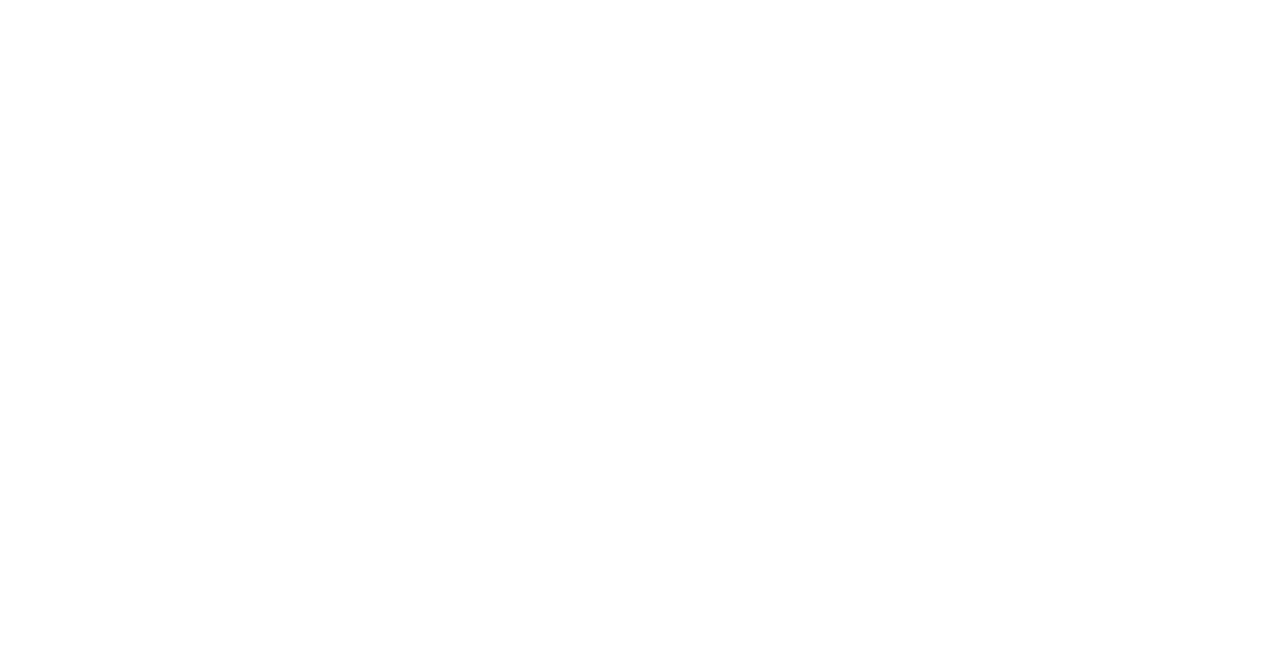
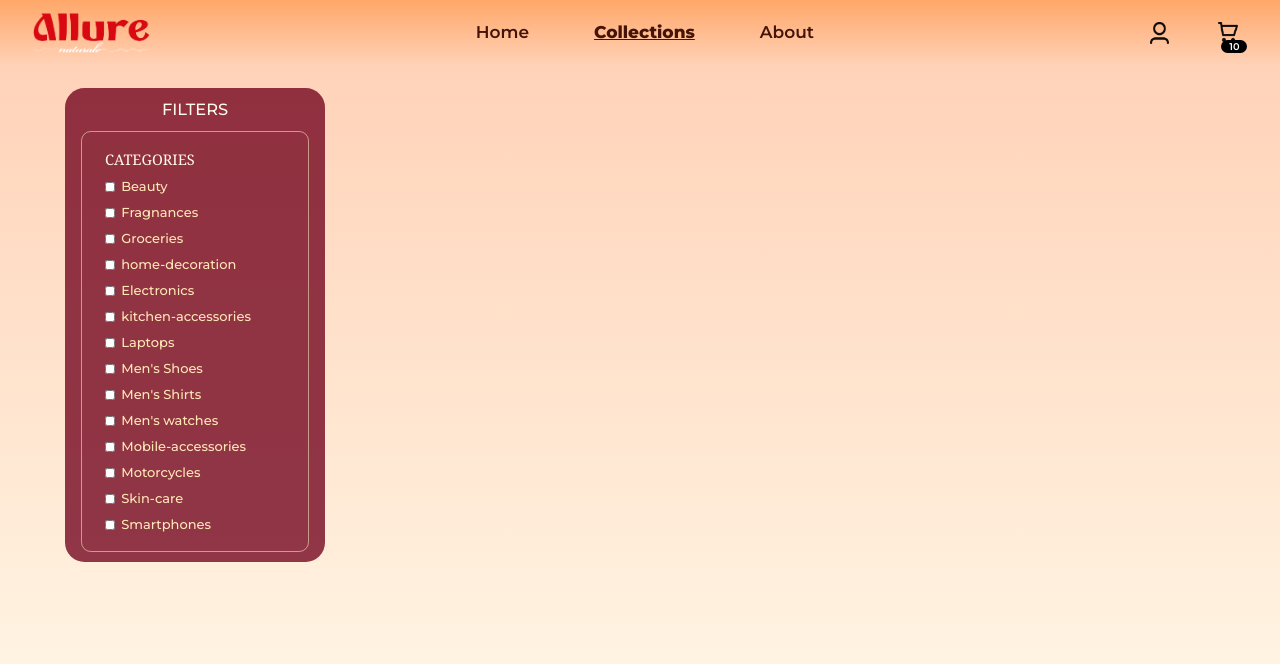
Before and after one commit to srgmnagar/e-commerce-website, a React (Vite) app in the folder e-comm/: page /collections in a window 1280 px wide. Before the commit this address had no page. Shown: the top 664 px of the page. Built offline with nearby package versions, Linux system fonts and the light colour scheme.

Commit message:
worked on categories page

```diff
--- a/e-comm/src/App.jsx
+++ b/e-comm/src/App.jsx
@@ -14,7 +14,7 @@ function App() {
   return (
     <Routes>
       <Route path='/' element={<Landing/>}/>
-      <Route path='/collecions' element={<Collection/>}/>
+      <Route path='/collections' element={<Collection/>}/>
       <Route path='/login' element={<Login/>}/>
       <Route path='/cart' element={<Cart/>}/>
       <Route path='/product/:productId' element={<Product/>}/>
--- a/e-comm/src/Components/Navbar.jsx
+++ b/e-comm/src/Components/Navbar.jsx
@@ -46,13 +46,13 @@ function Navbar() {
         </div>
 
         <div className="flex gap-9">
-          <button className="p-3 rounded-full hover:scale-105 transition-all duration-100 ease-in-out">
+          <button className="p-3 rounded-full hover:scale-110 transition-all duration-100 ease-in-out">
             <img className="w-6" src={User} alt="User Icon" />
             <div className="group-hover:block hidden absolute dropdown-menu right-0 pt-4">
 
             </div>
           </button>
-          <NavLink to="/cart" className="p-3 rounded-full relative hover:scale-105 transition-all duration-100 ease-in">
+          <NavLink to="/cart" className="p-3 rounded-full relative hover:scale-110 transition-all duration-100 ease-in">
             <img className="w-6" src={Cart} alt="Cart Icon" />
             <p className="absolute right-[0px] bottom-[0px] w-8 text-center bg-black text-white rounded-full text-xs" >10</p>
           </NavLink>
--- a/e-comm/src/Components/Productcards.jsx
+++ b/e-comm/src/Components/Productcards.jsx
@@ -6,7 +6,7 @@ function Productcards() {
         const [product, setProducts] = useState([]);
 
         useEffect(() => {
-            axios.get('https://dummyjson.com/products')
+            axios.get('https://dummyjson.com/products?limit=150')
                 .then((response) => {
                     console.log(response.data.products);
 
--- a/e-comm/src/pages/Collection.jsx
+++ b/e-comm/src/pages/Collection.jsx
@@ -1,9 +1,67 @@
-import React from 'react'
+import React, { useState } from 'react'
+import Navbar from '../Components/Navbar'
 
 function Collection() {
+  const [showfilter, setShowfilter]=useState(false)
   return (
-    <div>
+    <div className="bg-gradient-to-b from-[#ffcfb4] to-amber-50 min-h-screen relative pb-5">
+      <Navbar/>
 
+      <div className='flex flex-col sm:flex-row gap-2 sm:gap-10 sm:px-20 px-10 py-7'>
+        {/* {filterss} */}
+        <div className='flex flex-col gap-3 min-w-80 px-5 py-3 cursor-pointer text-center font-medium bg-[#70001cc5] rounded-3xl text-amber-50'>
+            <p className='text-xl'>FILTERS</p>
+            {/* category filters */}
+            <div className={`border border-[#fef3c78b] rounded-xl p-5 px-7 ${showfilter ? '' : 'hidden'} sm:block`}>
+                <p className='mb-2 text-left font-serif font-medium text-lg'>CATEGORIES</p>
+                <div className='flex flex-col gap-2'>
+                    <p className='flex gap-2 text-md text-[#ffe8b6]'>
+                      <input className='w-3' type="checkbox" name="" id="" />Beauty
+                    </p>
+                    <p className='flex gap-2 text-md text-[#ffe8b6]'>
+                      <input className='w-3' type="checkbox" name="" id="" />Fragnances
+                    </p>
+                    <p className='flex gap-2 text-md text-[#ffe8b6]'>
+                      <input className='w-3' type="checkbox" name="" id="" />Groceries
+                    </p>
+                    <p className='flex gap-2 text-md text-[#ffe8b6]'>
+                      <input className='w-3' type="checkbox" name="" id="" />home-decoration
+                    </p>
+                    <p className='flex gap-2 text-md text-[#ffe8b6]'>
+                      <input className='w-3' type="checkbox" name="" id="" />Electronics
+                    </p>
+                    <p className='flex gap-2 text-md text-[#ffe8b6]'>
+                      <input className='w-3' type="checkbox" name="" id="" />kitchen-accessories
+                    </p>
+                    <p className='flex gap-2 text-md text-[#ffe8b6]'>
+                      <input className='w-3' type="checkbox" name="" id="" />Laptops
+                    </p>
+                    <p className='flex gap-2 text-md text-[#ffe8b6]'>
+                      <input className='w-3' type="checkbox" name="" id="" />Men's Shoes
+                    </p>
+                    <p className='flex gap-2 text-md text-[#ffe8b6]'>
+                      <input className='w-3' type="checkbox" name="" id="" />Men's Shirts
+                    </p>
+                    <p className='flex gap-2 text-md text-[#ffe8b6]'>
+                      <input className='w-3' type="checkbox" name="" id="" />Men's watches
+                    </p>
+                    <p className='flex gap-2 text-md text-[#ffe8b6]'>
+                      <input className='w-3' type="checkbox" name="" id="" />Mobile-accessories
+                    </p>
+                    <p className='flex gap-2 text-md text-[#ffe8b6]'>
+                      <input className='w-3' type="checkbox" name="" id="" />Motorcycles
+                    </p>
+                    <p className='flex gap-2 text-md text-[#ffe8b6]'>
+                      <input className='w-3' type="checkbox" name="" id="" />Skin-care
+                    </p>
+                    <p className='flex gap-2 text-md text-[#ffe8b6]'>
+                      <input className='w-3' type="checkbox" name="" id="" />Smartphones
+                    </p>
+
+                </div>
+            </div>
+        </div>
+      </div>
     </div>
   )
 }
```
